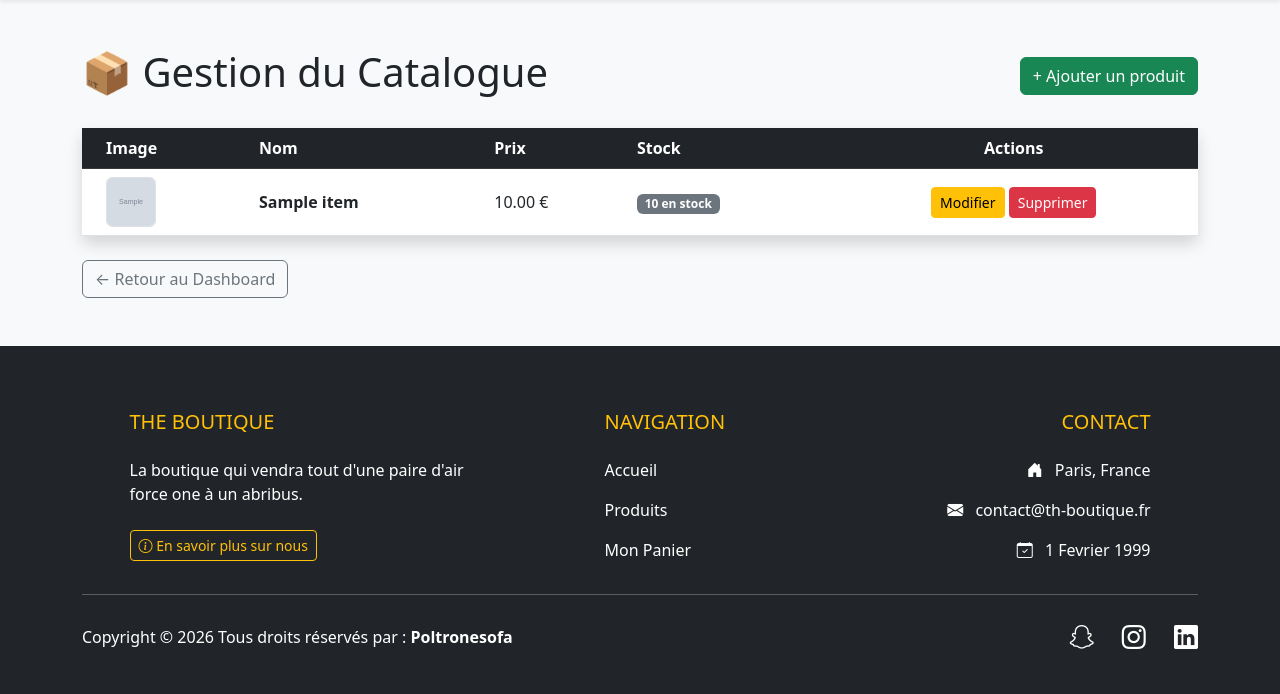
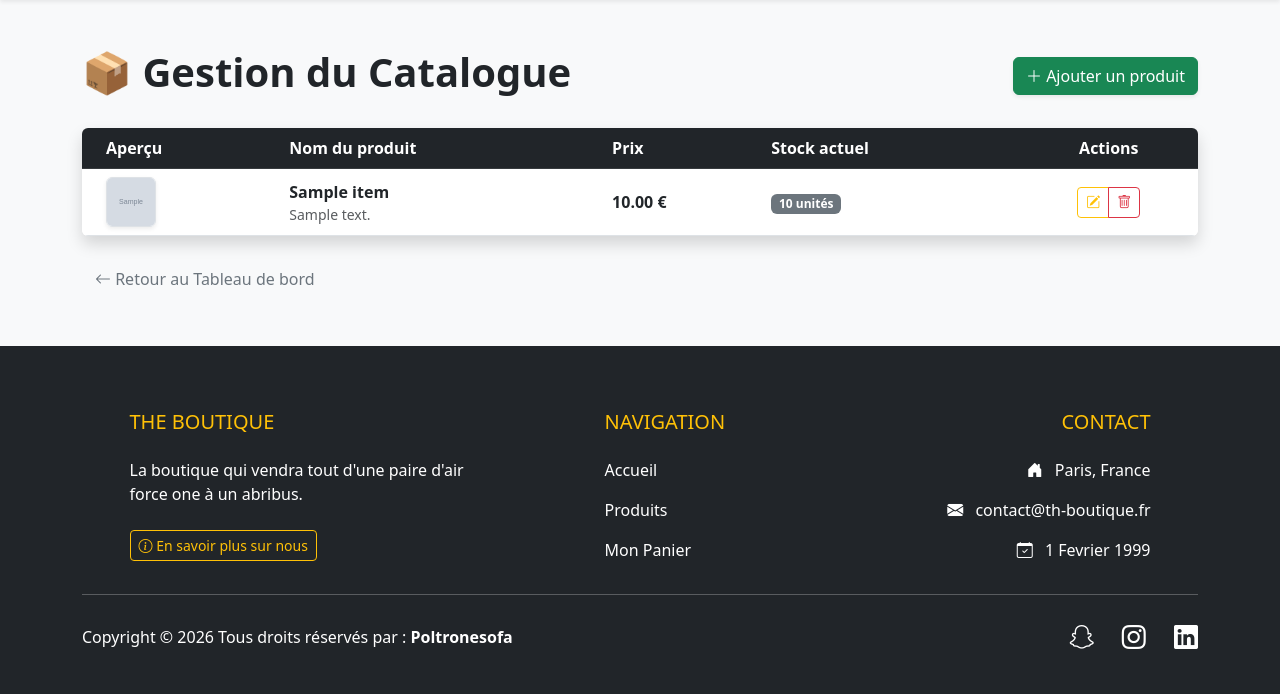
Before and after one commit to adrien28100/site-e-commerce, a PHP site: page /admin/produits.php in a window 1280 px wide. Shown: the part 58-752 px from the top of the page. Run offline with PHP 8.4, Linux system fonts and the light colour scheme; the visitor is signed in with stand-in values (Sample User, id 1); tables that the repository leaves empty hold one stand-in row (values such as "Sample post"); grey boxes marked "Sample" are stand-in pictures.

Commit message:
e-commerce

```diff
--- a/admin/produits.php
+++ b/admin/produits.php
@@ -1,40 +1,36 @@
 <?php
-// 1. Sécurité : Vérifie que l'utilisateur est bien admin
 require_once 'check_admin.php';
-
-// 2. Connexion à la base de données
 require_once '../config/db.php';
 
-// 3. LOGIQUE DE SUPPRESSION (Doit être placée avant l'affichage)
+//supprime un produit
 if (isset($_GET['delete'])) {
     $id_item = $_GET['delete'];
 
     try {
-        // Début de la transaction pour garantir que tout est supprimé ou rien du tout
         $pdo->beginTransaction();
 
-        // Étape A : On supprime la ligne liée dans la table 'stock'
+        //ici c'est pour supprimer le stock associé au produit avant de supprimer le produit lui même
         $stmt1 = $pdo->prepare("DELETE FROM stock WHERE id_item = ?");
         $stmt1->execute([$id_item]);
 
-        // Étape B : On supprime le produit lui-même dans la table 'items'
+        //la c'est pour supprimer le produit lui même
         $stmt2 = $pdo->prepare("DELETE FROM items WHERE id = ?");
         $stmt2->execute([$id_item]);
 
         $pdo->commit();
 
-        // Redirection avec un message de succès
+        //ici on redirige vers la même page avec un paramètre pour afficher un message de succès
         header("Location: produits.php?success=deleted");
         exit();
 
     } catch (Exception $e) {
-        // En cas d'erreur (ex: le produit est dans la table 'orders'), on annule tout
         $pdo->rollBack();
-        $error = "Impossible de supprimer : ce produit est lié à une commande existante.";
+        //si le produit est lié à une commande, on affiche un message d'erreur
+        $error = "Erreur : Ce produit ne peut pas être supprimé car il est lié à une commande client.";
     }
 }
 
-// 4. Récupération de la liste des produits pour le tableau
+//La c'est pour récupérer tous les produits de la base de données et les afficher dans un tableau
 $items = $pdo->query("SELECT * FROM items")->fetchAll();
 
 include '../includes/header.php';
@@ -42,50 +38,74 @@ include '../includes/header.php';
 
 <div class="container mt-5">
     <div class="d-flex justify-content-between align-items-center mb-4">
-        <h1>📦 Gestion du Catalogue</h1>
-        <a href="ajouter.php" class="btn btn-success">+ Ajouter un produit</a>
+        <h1 class="fw-bold">📦 Gestion du Catalogue</h1>
+        <a href="ajouter.php" class="btn btn-success shadow-sm">
+            <i class="bi bi-plus-lg"></i> Ajouter un produit
+        </a>
     </div>
 
     <?php if(isset($_GET['success'])): ?>
-        <div class="alert alert-success">Le produit a bien été supprimé.</div>
-    <?php endif; ?>
-    <?php if(isset($error)): ?>
-        <div class="alert alert-danger"><?= $error ?></div>
+        <div class="alert alert-success alert-dismissible fade show shadow-sm" role="alert">
+            <i class="bi bi-check-circle-fill me-2"></i>
+            <?php
+                //message différent selon l'action effectuée (ajout, suppression, modification)
+                if ($_GET['success'] == 'deleted') echo "Le produit a bien été supprimé.";
+                elseif ($_GET['success'] == 'added') echo "Le nouveau produit a été ajouté avec succès !";
+                elseif ($_GET['success'] == 'updated') echo "Les modifications ont été enregistrées avec succès.";
+            ?>
+            <button type="button" class="btn-close" data-bs-dismiss="alert" aria-label="Close"></button>
+        </div>
     <?php endif; ?>
 
-    <div class="card shadow border-0">
+    <?php if(isset($error)): ?>
+        <div class="alert alert-danger shadow-sm alert-dismissible fade show">
+            <i class="bi bi-exclamation-triangle-fill me-2"></i> <?= $error ?>
+            <button type="button" class="btn-close" data-bs-dismiss="alert"></button>
+        </div>
+    <?php endif; ?>
+
+    <div class="card shadow border-0 overflow-hidden">
         <div class="card-body p-0">
-            <table class="table table-hover mb-0">
+            <table class="table table-hover align-middle mb-0">
                 <thead class="table-dark">
                     <tr>
-                        <th class="ps-4">Image</th>
-                        <th>Nom</th>
+                        <th class="ps-4">Aperçu</th>
+                        <th>Nom du produit</th>
                         <th>Prix</th>
-                        <th>Stock</th>
+                        <th>Stock actuel</th>
                         <th class="text-center">Actions</th>
                     </tr>
                 </thead>
                 <tbody>
                     <?php foreach ($items as $item): ?>
-                    <tr class="align-middle">
+                    <tr>
                         <td class="ps-4">
                             <img src="../assets/img/<?= htmlspecialchars($item['image']) ?>"
-                                 alt="" class="rounded border" style="width: 50px; height: 50px; object-fit: cover;">
+                                 class="rounded border shadow-sm" style="width: 50px; height: 50px; object-fit: cover;">
                         </td>
-                        <td><strong><?= htmlspecialchars($item['nom']) ?></strong></td>
-                        <td><?= number_format($item['prix'], 2) ?> €</td>
                         <td>
-                            <span class="badge <?= $item['stock'] <= 0 ? 'bg-danger' : 'bg-secondary' ?>">
-                                <?= $item['stock'] ?> en stock
+                            <div class="fw-bold text-dark"><?= htmlspecialchars($item['nom']) ?></div>
+                            <small class="text-muted text-truncate d-block" style="max-width: 200px;">
+                                <?= htmlspecialchars($item['description']) ?>
+                            </small>
+                        </td>
+                        <td class="fw-bold"><?= number_format($item['prix'], 2) ?> €</td>
+                        <td>
+                            <span class="badge <?= $item['stock'] <= 5 ? 'bg-danger' : 'bg-secondary' ?>">
+                                <?= $item['stock'] ?> unités
                             </span>
                         </td>
                         <td class="text-center">
-                            <a href="modifier.php?id=<?= $item['id'] ?>" class="btn btn-sm btn-warning">Modifier</a>
-                            <a href="produits.php?delete=<?= $item['id'] ?>"
-                               class="btn btn-sm btn-danger"
-                               onclick="return confirm('Voulez-vous vraiment supprimer ce produit et son stock ?')">
-                                Supprimer
-                            </a>
+                            <div class="btn-group" role="group">
+                                <a href="modifier.php?id=<?= $item['id'] ?>" class="btn btn-sm btn-outline-warning">
+                                    <i class="bi bi-pencil-square"></i>
+                                </a>
+                                <a href="produits.php?delete=<?= $item['id'] ?>"
+                                   class="btn btn-sm btn-outline-danger"
+                                   onclick="return confirm('Voulez-vous vraiment supprimer ce produit ?')">
+                                    <i class="bi bi-trash"></i>
+                                </a>
+                            </div>
                         </td>
                     </tr>
                     <?php endforeach; ?>
@@ -95,7 +115,9 @@ include '../includes/header.php';
     </div>
 
     <div class="mt-4">
-        <a href="dashboard.php" class="btn btn-outline-secondary">← Retour au Dashboard</a>
+        <a href="dashboard.php" class="btn btn-link text-secondary text-decoration-none">
+            <i class="bi bi-arrow-left"></i> Retour au Tableau de bord
+        </a>
     </div>
 </div>
 
--- a/pages/a-propos.php
+++ b/pages/a-propos.php
@@ -14,7 +14,7 @@ include '../includes/header.php';
             </div>
         </div>
         <div class="col-md-6 text-center">
-            <img src="../assets/img/team.jpg" alt="Notre équipe" class="img-fluid rounded shadow-lg" onerror="this.src='">
+            <img src="../assets/img/team.jpg" alt="Notre équipe" class="img-fluid rounded shadow-lg" onerror="this.src='team.png'">
         </div>
     </div>
 
```
